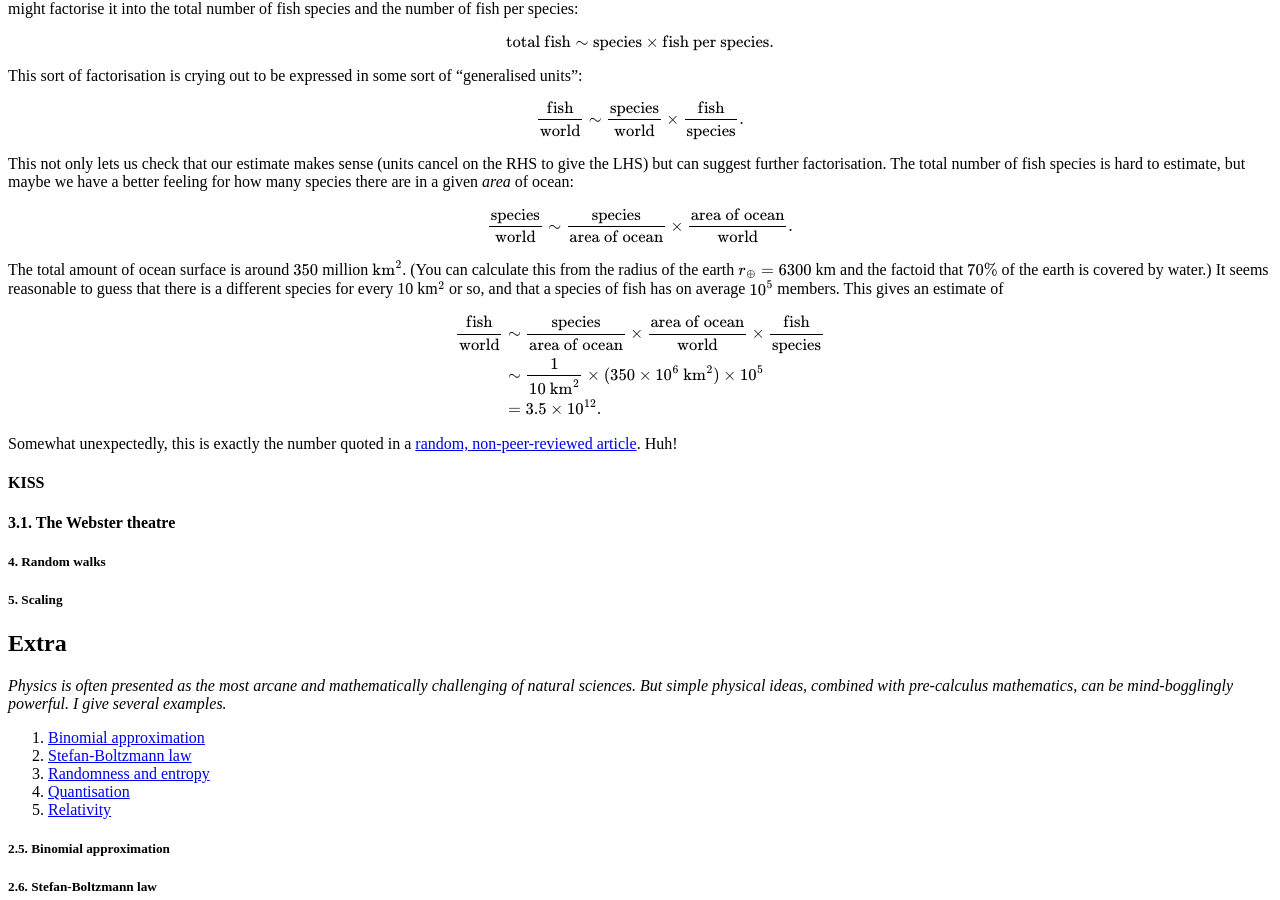
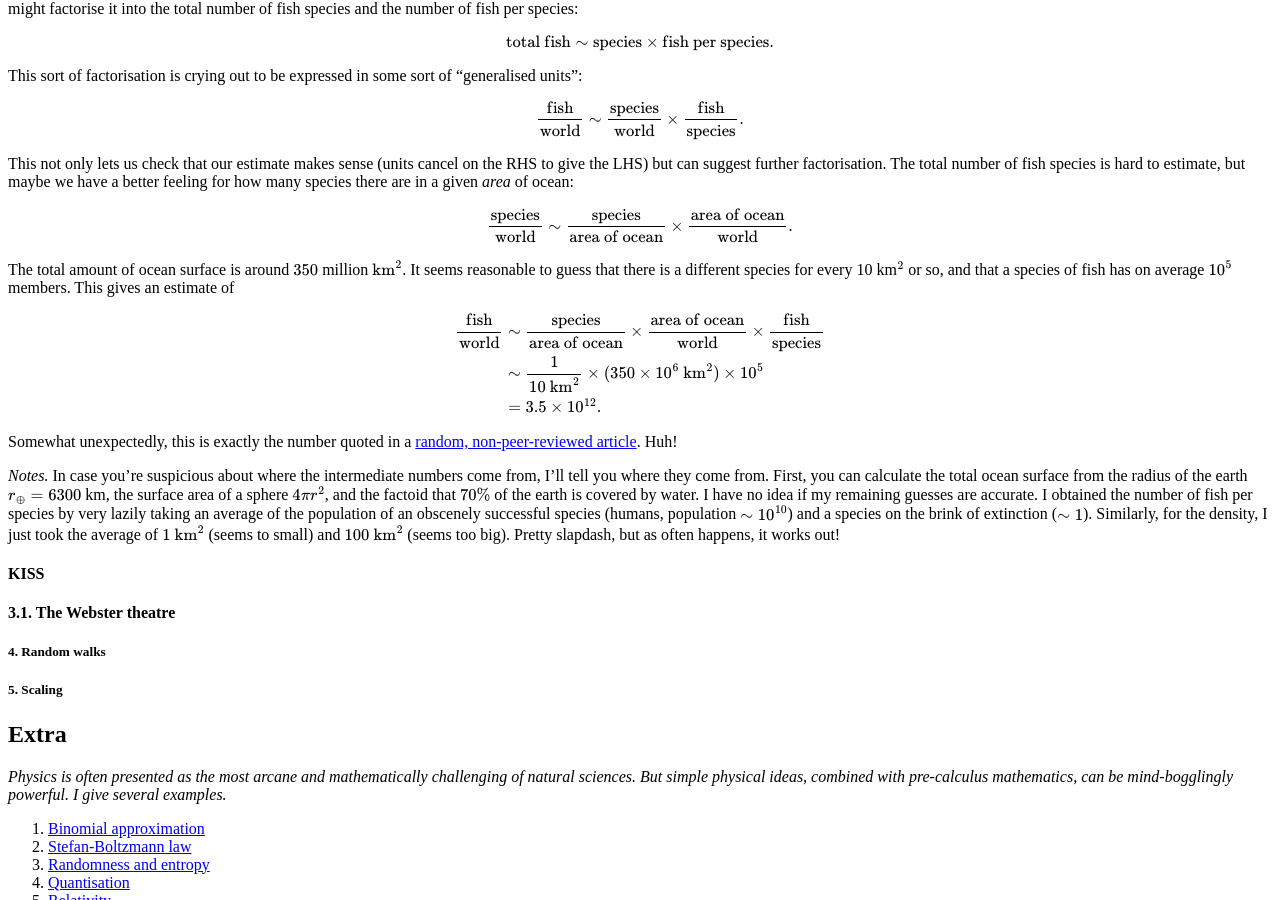
Before and after one commit to hapax/hapax.github.io, a Jekyll site: the page built from assets/simple-physics.md, in a window 1280 px wide and 900 px high, scrolled down 5158 px. Built offline with Jekyll 4.4.1, drawn with Linux system fonts in a browser that asks for light colours; our own code applies the rules of GitHub Pages for plain Markdown files; formulas are drawn with MathJax 3; a script that is not in the unit is left out.

Commit message:
Update simple-physics.md

```diff
--- a/assets/simple-physics.md
+++ b/assets/simple-physics.md
@@ -533,9 +533,6 @@ $$
 $$
 
 The total amount of ocean surface is around $350$ million $\text{km}^2$.
-(You can calculate this from the radius of the earth $r_\oplus = 6300$
-km and the factoid
-that $70\%$ of the earth is covered by water.)
 It seems reasonable to guess that there is a different species for
 every 10 km$^2$ or so, and that a species of fish has on average
 $10^5$ members.
@@ -553,6 +550,19 @@ $$
 
 Somewhat unexpectedly, this is exactly the number quoted in a
 [random, non-peer-reviewed article](https://www.worldatlas.com/articles/how-many-fish-are-there-in-the-ocean.html). Huh!
+
+*Notes.* In case you're suspicious about where the intermediate numbers come
+from, I'll tell you where they come from.
+First, you can calculate the total ocean surface from the radius of
+the earth $r_\oplus = 6300$ km, the surface area of a sphere $4\pi
+r^2$, and the factoid that $70\%$ of the earth is covered by water.
+I have no idea if my remaining guesses are accurate.
+I obtained the number of fish per species by very lazily taking an average of the
+population of an obscenely successful species (humans, population
+$\sim 10^{10}$) and a species on the brink of extinction ($\sim 1$).
+Similarly, for the density, I just took the average of $1 \text{
+km}^2$ (seems to small) and $100 \text{ km}^2$ (seems too big).
+Pretty slapdash, but as often happens, it works out!
 
 #### KISS
 
```
